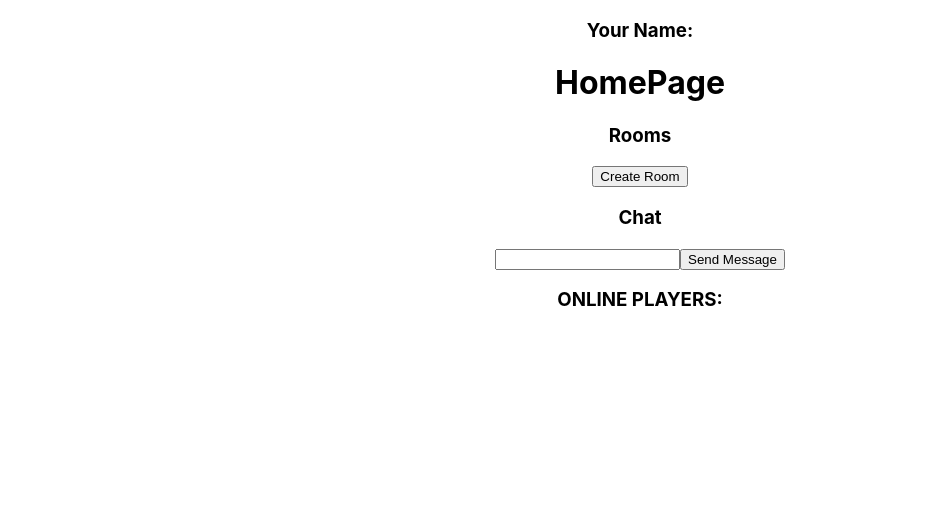
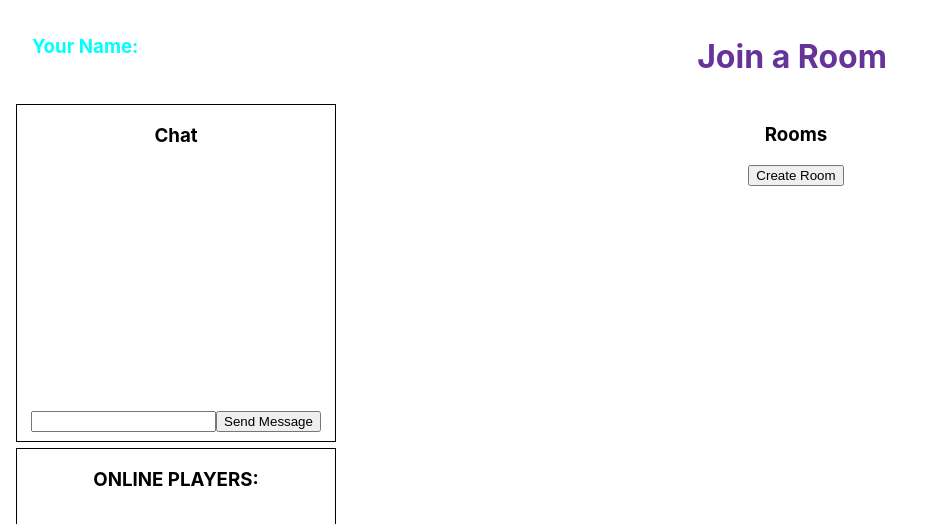
Before and after one commit to punxe/fakefranchises, a React (Create React App) app in the folder src/frontend/: page /home in a window 1280 px wide. Shown: the top 524 px of the page, without its empty margins (0-932 px from the left). Built offline with nearby package versions, Linux system fonts and the light colour scheme.

Commit message:
Made HomePage CSS layout and Chatbox CSS layout

```diff
--- /dev/null
+++ b/src/frontend/src/chat/ChatBox.css
@@ -0,0 +1,10 @@
+.ChatBox{
+    display: grid;
+    grid-template-rows: 1fr 8fr 1fr;
+    border: 1px solid black;
+    height: 100%;
+
+}
+.chatMessageArea{
+    overflow-y: scroll;
+}
--- a/src/frontend/src/chat/ChatBox.js
+++ b/src/frontend/src/chat/ChatBox.js
@@ -4,7 +4,7 @@ import { ChatMessage } from './ChatMessage';
 
 import { useWebSocket, ACTIONS } from '../WebSocketContext';
 
-
+import './ChatBox.css';
 
 
 export const ChatBox = () => {
@@ -13,18 +13,26 @@ export const ChatBox = () => {
     const messageToSend = useRef("input your message");
 
     const sendMessage = () => {
+        if(messageToSend.current.value.length < 20) {
             webSocket.dispatch({ type: ACTIONS.SEND_MESSAGE, payload: { messageText: messageToSend.current.value } });
             messageToSend.current.value = "";
+        }else{
+            messageToSend.current.value = "max message length is 20 characters";
+        }
+
     }
     return (
-        <div>
-            <div>
+        <div className='ChatBox'>
+
             <h3>Chat</h3>
-            </div>
+            <div className='chatMessageArea'>
+
                 {
                     webSocket.state.chatMessages.map(
                         m => <ChatMessage key={`${m.sender} ${m.messageText}`} message={m} />)
                 }
+
+            </div>
             <div>
                 <input ref={messageToSend} type="text" />
                 <button onClick={sendMessage}>Send Message</button>
--- /dev/null
+++ b/src/frontend/src/chat/ChatMessage.css
@@ -0,0 +1,13 @@
+.ChatMessage{
+    display: flex;
+    align-items: center;
+    text-align: start;
+    margin: 10px;
+
+    padding-left: 10px;
+    border: 1px solid black;
+    background: lightgray;
+    border-radius: 20px;
+    height: 30px;
+
+}
--- a/src/frontend/src/chat/ChatMessage.js
+++ b/src/frontend/src/chat/ChatMessage.js
@@ -1,12 +1,12 @@
 import { React } from 'react';
 
-
+import './ChatMessage.css';
 
 export const ChatMessage = ({message}) => {
 
     return(
-        <div>
-            <h4>{message.sender}: {message.messageText}</h4>
+        <div className = "ChatMessage">
+            <h4 className = "messageText"> {message.sender}: {message.messageText}</h4>
         </div>
 
     )
--- /dev/null
+++ b/src/frontend/src/model/OnlineUserList.css
@@ -0,0 +1,6 @@
+.OnlineUserList{
+    display: grid;
+    grid-template-rows: 1fr 9fr;
+    border: 1px solid black;
+    height: 100%;
+}
--- a/src/frontend/src/model/OnlineUserList.js
+++ b/src/frontend/src/model/OnlineUserList.js
@@ -2,15 +2,18 @@ import { React } from 'react';
 
 import { useWebSocket } from '../WebSocketContext';
 
+import './OnlineUserList.css';
+
 export const OnlineUserList = () => {
     const webSocket = useWebSocket();
     return(
-        <div>
+        <div className="OnlineUserList">
             <h3>ONLINE PLAYERS:</h3>
+            <div className="userNameArea">
             {
             webSocket.state.onlineUsers.map(u => <h4 key={u}>{u}</h4>)
             }
-
+            </div>
 
         </div>
 
--- a/src/frontend/src/model/ProfileCard.js
+++ b/src/frontend/src/model/ProfileCard.js
@@ -12,7 +12,6 @@ export const ProfileCard = () => {
 
     return (
         <div>
-
                 <h3>Your Name: {webSocket.state.username}</h3>
         </div>
     )
--- a/src/frontend/src/pages/EntryPage.js
+++ b/src/frontend/src/pages/EntryPage.js
@@ -15,8 +15,12 @@ export const EntryPage = () => {
   const homePageRoute = "/home";
   const randomNames = ['Tatsumi', 'Hajime', 'Light', 'Bell', 'Rin', 'Orcbolg', 'Diablo', 'Maple', 'Yumeko', 'Ryuko', 'Shinichi', 'Kazuma', 'Mob', 'Sora', 'Shiro', 'Saitama', 'Ainz', 'Subaru', 'Seiya', 'Rimuru', 'Naofumi'];
   const connect = () => {
+    if(nameInput.current.value.length <= 10){
     webSocket.dispatch({ type: ACTIONS.CONNECT, payload: { name: nameInput.current.value } });
     history.push(homePageRoute);
+    }else{
+      nameInput.current.value = "max username length is 10 characters";
+    }
   }
 
   const randomUsername = () => {
@@ -35,7 +39,6 @@ export const EntryPage = () => {
         <br />Everyone starts on property 0. It is possible to get this space as a property.
         <br />
         <br />Turn phase:
-        <br />
         <br />1. Roll 6-sided dice and move that many spaces. You will land on a property.
         <br />2. All other players are given the option to "claim property" or "not claim property". You can pick either option regardless of whether you own a franchise on that property.
         <br />3. You are given the option to challenge these claims. If the player that claims property actually did not own a franchise there, the challenge will be successful.
@@ -46,6 +49,12 @@ export const EntryPage = () => {
         <br />
         <br />When you get a negative amount of coins, you become bankrupt and are out of the game
         <br />The winner is the last player with money when everyone else is bankrupt
+        <br />
+        <br />Known Bugs: (shhhhh, don't read this lol)
+        <br />[Can't have two duplicate usernames] [If any player disconnects after game starts, the game stops] [You need to enter website from the root URL only every time]
+        <br />[No back to room button after game ends, you need to re-enter through root URL] [Spaghetti Code] [No actual "game board", it's just numbers] [Bad visual design]
+        <br />
+        <br />Source Code: https://github.com/punxe/fakefranchises
       </p>
     </div>
   );
--- a/src/frontend/src/pages/HomePage.css
+++ b/src/frontend/src/pages/HomePage.css
@@ -1,5 +1,38 @@
 .HomePage {
     display: grid;
-    grid-template-columns: 1fr, 1fr, 1fr;
-    grid-template-rows: 1fr, 1fr;
+    grid-template-columns: 25vw 70vw;
+    grid-template-rows: 10vh 42vh 42vh;
+    height: 96vh;
+    width: 96vw;
+
+    padding:2vh;
+    gap: 1vh;
 }
+.name {
+    justify-self: start;
+    align-self: start;
+    margin-left: 1rem;
+    color: aqua;
+    grid-row: 1 / 2;
+    grid-column: 1 / 2;
+}
+.header {
+    grid-row: 1 / 2;
+    grid-column: 2 / 3;
+    color:rebeccapurple;
+}
+.chat {
+    justify-self: stretch;
+    grid-row: 2 / 3;
+    grid-column: 1 / 2;
+    height: 100%;
+}
+.rooms {
+    grid-row: 2 / 3;
+    grid-column: 2 / 4;
+
+}
+.users{
+    grid-row: 3 / 4;
+    grid-column: 1 / 2;
+}
--- a/src/frontend/src/pages/HomePage.js
+++ b/src/frontend/src/pages/HomePage.js
@@ -1,4 +1,4 @@
-import { React} from 'react';
+import { React } from 'react';
 
 
 import { ChatBox } from '../chat/ChatBox';
@@ -7,21 +7,29 @@ import { ProfileCard } from '../model/ProfileCard';
 import { RoomList } from '../model/RoomList';
 
 
-//import "./HomePage.css";
+import "./HomePage.css";
 
 
 export const HomePage = () => {
   return (
     <div className="HomePage">
+      <div className="name">
       <ProfileCard />
-      <h1>HomePage</h1>
+      </div>
+      <h1 className="header" >Join a Room</h1>
 
+      <div className="chat">
+      <ChatBox />
+      </div>
 
+      <div  className="users">
+      <OnlineUserList />
+      </div>
+
+      <div className="rooms">
       <RoomList />
-      <ChatBox />
+      </div>
 
-
-      <OnlineUserList />
     </div>
   );
 }
```
Lines whose indentation alone changed are shown as unchanged.
